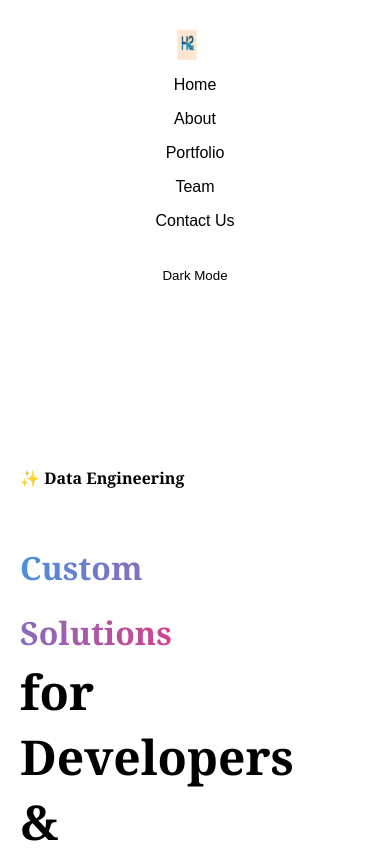
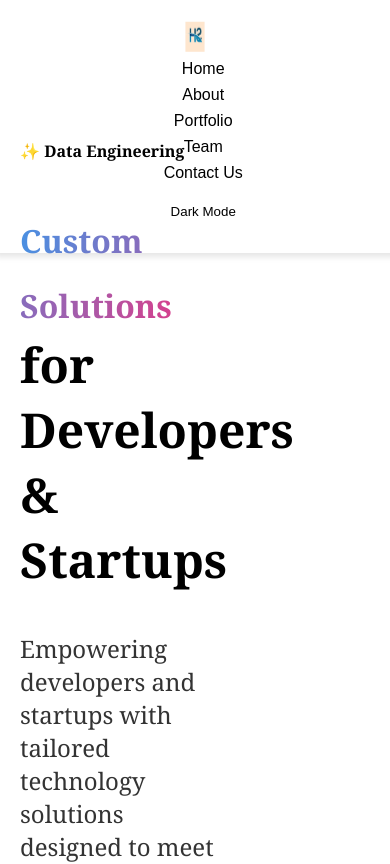
Before and after one commit to Square-Hack-Tech/square-hack, a React (Vite) app: page / in a window 390 px wide. Shown: the top 864 px of the page. Built offline with nearby package versions, Linux system fonts and the light colour scheme.

Commit message:
fix : changed design of header

```diff
--- a/src/components/Navbar.jsx
+++ b/src/components/Navbar.jsx
@@ -1,14 +1,28 @@
-import React from 'react'
-import { Link } from 'react-router-dom'
-import { useTheme } from '../context/ThemeContext'
-import logo from '../../public/logo.svg'
-import '../styles/Navbar.css'
+import React, { useState, useEffect } from 'react';
+import { Link } from 'react-router-dom';
+import { useTheme } from '../context/ThemeContext';
+import logo from '../../public/logo.svg';
+import '../styles/Navbar.css';
 
 const Navbar = () => {
-  const { themeMode, toggleTheme } = useTheme()
+  const { themeMode, toggleTheme } = useTheme();
+  const [isScrolled, setIsScrolled] = useState(false);
+
+  useEffect(() => {
+    const handleScroll = () => {
+      if (window.scrollY > 50) {
+        setIsScrolled(true);
+      } else {
+        setIsScrolled(false);
+      }
+    };
+
+    window.addEventListener('scroll', handleScroll);
+    return () => window.removeEventListener('scroll', handleScroll);
+  }, []);
 
   return (
-    <nav className={`navbar ${themeMode}`}>
+    <nav className={`navbar ${themeMode} ${isScrolled ? 'scrolled' : ''}`}>
       <div className='navbar-left'>
         <img src={logo} alt='Logo' className='logo' />
       </div>
@@ -29,7 +43,7 @@ const Navbar = () => {
         </button>
       </div>
     </nav>
-  )
-}
+  );
+};
 
-export default Navbar
+export default Navbar;
--- a/src/styles/Navbar.css
+++ b/src/styles/Navbar.css
@@ -12,12 +12,29 @@
 
 /* Navbar layout */
 .navbar {
+    position: fixed;
+    top: 0;
+    left: -1%;
     display: flex;
     justify-content: space-between;
     align-items: center;
-    padding: 1rem 2rem;
+    padding: 1rem 3rem;
     animation: floatAnimation 3s ease-in-out infinite;
     background: var(--nav-bg);
+    width: 98%;
+    z-index: 1000;
+    box-shadow: 0px 4px 6px rgba(0, 0, 0, 0.1);
+    transition: all 0.3s ease-in-out;
+}
+
+/* Scrolled state */
+.navbar.scrolled {
+    width: 70%;
+    padding: 0.5rem 1rem;
+    top: 10px;
+    left: 16%;
+    border-radius: 30px;
+    max-width: 1200px;
 }
 
 .navbar-left,
@@ -82,23 +99,34 @@
 @media (max-width: 768px) {
     .navbar {
         flex-direction: column;
+        padding: 1rem;
     }
+
+    .navbar.scrolled {
+        width: 90%;
+        padding: 0.5rem;
+    }
+
     .navbar-left,
     .navbar-right {
         justify-content: center;
-      margin: 1rem 0;
+        margin: 0.5rem 0;
     }
+
     .nav-links {
         flex-direction: column;
         align-items: center;
     }
+
     .nav-link {
-      margin: 0 0 1rem;
+        margin: 0 0 0.5rem;
     }
+
     .logo {
         width: 30px;
         height: 30px;
     }
+
     .theme-toggle {
         padding: 0.5rem;
     }
```
Lines whose indentation alone changed are shown as unchanged.
